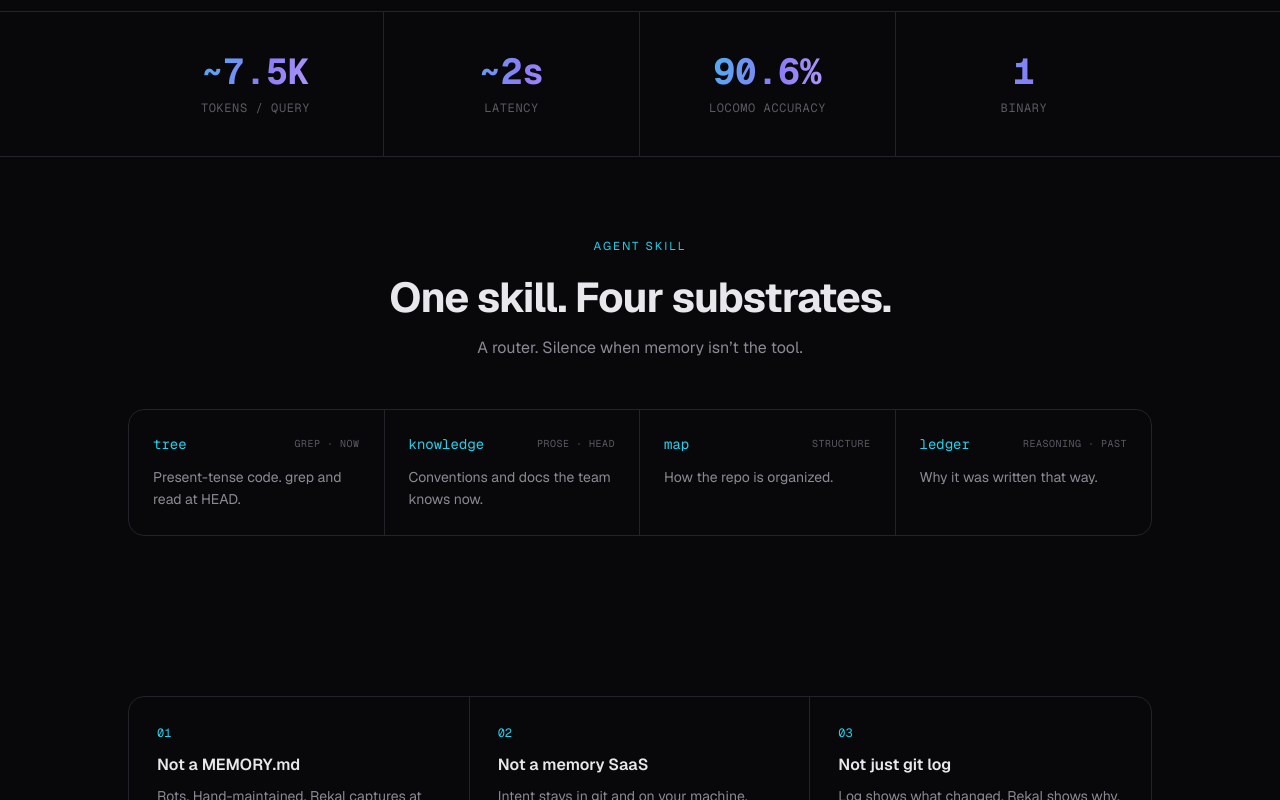
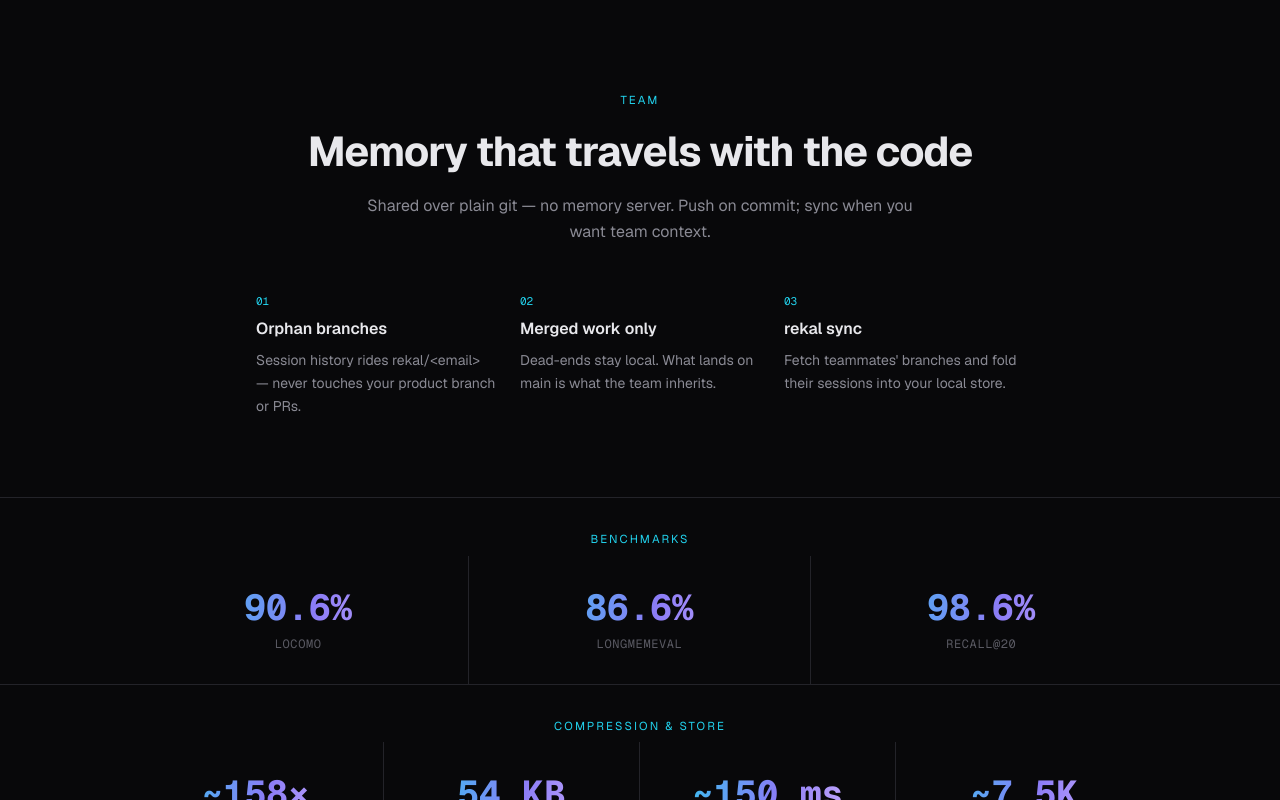
Before and after one commit to rekal-dev/rekal-dev.github.io, a Next.js app: page / in a window 1280 px wide. Shown: the part 1660-2460 px from the top of the page. Built offline with nearby package versions, Linux system fonts and the light colour scheme; no server answers.

Commit message:
Separate benchmarks, compression, and team memory
Split the single stats strip into LoCoMo/LongMemEval/Recall@20,
wire compression (~158× / 54 KB / ~150 ms), and a Team section
covering orphan branches, merged-work-only sharing, and rekal sync.

```diff
--- a/src/app/page.tsx
+++ b/src/app/page.tsx
@@ -23,7 +23,7 @@ function Hero() {
           >
             <span className="chip-dot" />
             <span>
-              Memory that lives in <span className="text-foreground">git</span>
+              Team memory in <span className="text-foreground">git</span>
               {" · "}
               arXiv:2607.14390{" "}
               <span className="text-accent">{'->'}</span>
@@ -47,7 +47,7 @@ function Hero() {
         </h1>
         <FadeIn delay={0.12}>
           <p className="text-lg text-muted max-w-lg mx-auto mb-8 leading-relaxed">
-            Captures the why at every commit. Recalls it from git, on your machine.
+            Captures the why at every commit. Shared with your team over plain git — on your machine, not someone else&apos;s cloud.
           </p>
         </FadeIn>
         <FadeIn delay={0.2}>
@@ -102,30 +102,121 @@ function Problem() {
   );
 }
 
-function Stats() {
-  const stats = [
-    { value: 7.5, prefix: "~", suffix: "K", l: "tokens / query" },
-    { value: 2, prefix: "~", suffix: "s", l: "latency" },
-    { value: 90.6, prefix: "", suffix: "%", l: "LoCoMo accuracy" },
-    { value: 1, prefix: "", suffix: "", l: "binary" },
-  ];
+/** Entire-style metric strip: big number + short label. */
+function MetricStrip({
+  eyebrow,
+  stats,
+}: {
+  eyebrow: string;
+  stats: { value: number; prefix?: string; suffix?: string; l: string }[];
+}) {
+  const cols =
+    stats.length <= 3
+      ? "grid-cols-1 sm:grid-cols-3"
+      : "grid-cols-2 md:grid-cols-4";
   return (
-    <section className="border-y border-border">
-      <div className="max-w-5xl mx-auto grid grid-cols-2 md:grid-cols-4">
+    <section className="border-t border-border">
+      <div className="max-w-5xl mx-auto">
+        <p className="eyebrow text-center pt-8 pb-2">{eyebrow}</p>
+        <div className={`grid ${cols}`}>
           {stats.map((s, i) => (
             <FadeIn key={s.l} delay={i * 0.06}>
               <div
-              className={`text-center px-4 py-10 ${
-                i < stats.length - 1 ? "border-b md:border-b-0 md:border-r border-border" : ""
-              } ${i === 1 ? "border-b md:border-b-0" : ""}`}
+                className={`text-center px-4 py-8 ${
+                  i < stats.length - 1
+                    ? "border-b sm:border-b-0 sm:border-r border-border"
+                    : ""
+                }`}
               >
                 <div className="text-3xl sm:text-4xl font-bold font-mono gradient-text tabular-nums">
-                <CountUp value={s.value} prefix={s.prefix} suffix={s.suffix} />
+                  <CountUp
+                    value={s.value}
+                    prefix={s.prefix ?? ""}
+                    suffix={s.suffix ?? ""}
+                  />
                 </div>
-              <div className="text-xs font-mono uppercase tracking-wider text-faint mt-2">{s.l}</div>
+                <div className="text-xs font-mono uppercase tracking-wider text-faint mt-2">
+                  {s.l}
+                </div>
               </div>
             </FadeIn>
           ))}
+        </div>
+      </div>
+    </section>
+  );
+}
+
+function Benchmarks() {
+  return (
+    <MetricStrip
+      eyebrow="Benchmarks"
+      stats={[
+        { value: 90.6, suffix: "%", l: "LoCoMo" },
+        { value: 86.6, suffix: "%", l: "LongMemEval" },
+        { value: 98.6, suffix: "%", l: "Recall@20" },
+      ]}
+    />
+  );
+}
+
+function Compression() {
+  // README: Raw JSONL 8.5 MB → Wire 54 KB (~158×); recall median ~150 ms.
+  return (
+    <div className="border-b border-border">
+      <MetricStrip
+        eyebrow="Compression & store"
+        stats={[
+          { value: 158, prefix: "~", suffix: "×", l: "wire vs JSONL" },
+          { value: 54, suffix: " KB", l: "wire size" },
+          { value: 150, prefix: "~", suffix: " ms", l: "recall latency" },
+          { value: 7.5, prefix: "~", suffix: "K", l: "tokens / query" },
+        ]}
+      />
+    </div>
+  );
+}
+
+function Team() {
+  const points = [
+    {
+      t: "Orphan branches",
+      d: "Session history rides rekal/<email> — never touches your product branch or PRs.",
+    },
+    {
+      t: "Merged work only",
+      d: "Dead-ends stay local. What lands on main is what the team inherits.",
+    },
+    {
+      t: "rekal sync",
+      d: "Fetch teammates' branches and fold their sessions into your local store.",
+    },
+  ];
+  return (
+    <section id="team" className="py-20 px-6 scroll-mt-20">
+      <div className="max-w-3xl mx-auto">
+        <FadeIn>
+          <p className="eyebrow text-center mb-4">Team</p>
+          <h2 className="text-3xl sm:text-[2.6rem] font-bold tracking-tight leading-tight text-center mb-4">
+            Memory that travels with the code
+          </h2>
+          <p className="text-muted text-center leading-relaxed max-w-xl mx-auto">
+            Shared over plain git — no memory server. Push on commit; sync when you want team context.
+          </p>
+        </FadeIn>
+        <div className="mt-12 grid sm:grid-cols-3 gap-8 sm:gap-6">
+          {points.map((p, i) => (
+            <FadeIn key={p.t} delay={i * 0.06}>
+              <div className="text-center sm:text-left">
+                <p className="font-mono text-[11px] text-accent mb-2">
+                  {String(i + 1).padStart(2, "0")}
+                </p>
+                <h3 className="font-semibold mb-2">{p.t}</h3>
+                <p className="text-sm text-muted leading-relaxed">{p.d}</p>
+              </div>
+            </FadeIn>
+          ))}
+        </div>
       </div>
     </section>
   );
@@ -216,8 +307,12 @@ const FAQS = [
     a: "Claude Code, Codex, Gemini, OpenCode — captured at commit. Also works with Cursor and Copilot.",
   },
   {
+    q: "How does team memory work?",
+    a: "Orphan branches per author. Only merged work reaches the wire. rekal sync folds teammates' sessions into your local index.",
+  },
+  {
     q: "Does intent leave my machine?",
-    a: "No. Git orphan branch. No server, no API, no telemetry.",
+    a: "No cloud memory API. It rides git on your remote — same push/fetch you already use. No telemetry.",
   },
   {
     q: "How does recall work?",
@@ -313,7 +408,9 @@ export default function Home() {
         <Hero />
         <AgentsStrip />
         <Problem />
-        <Stats />
+        <Team />
+        <Benchmarks />
+        <Compression />
         <Skills />
         <WhyNot />
         <Install />
--- a/src/components/Nav.tsx
+++ b/src/components/Nav.tsx
@@ -5,6 +5,7 @@ import { useEffect, useRef, useState } from "react";
 
 const LINKS = [
   { href: "#why", label: "Why" },
+  { href: "#team", label: "Team" },
   { href: "#skills", label: "Skill" },
   { href: "/paper", label: "Paper" },
   { href: "#faq", label: "FAQ" },
```
Lines whose indentation alone changed are shown as unchanged.
